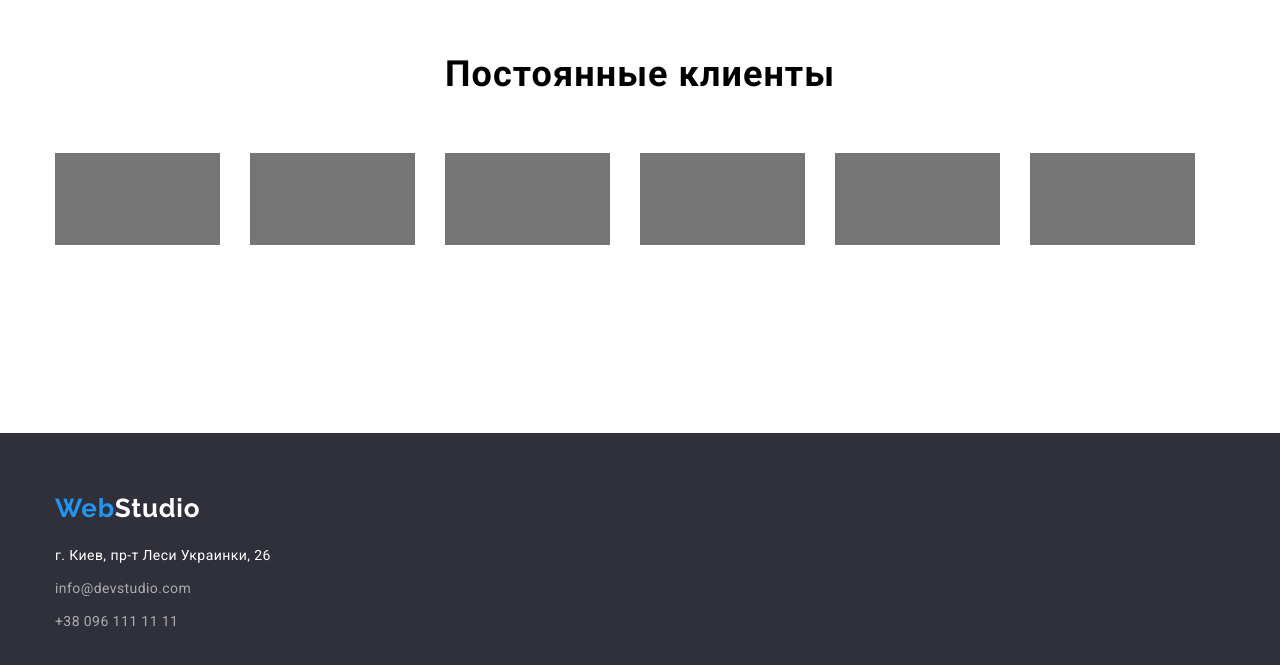
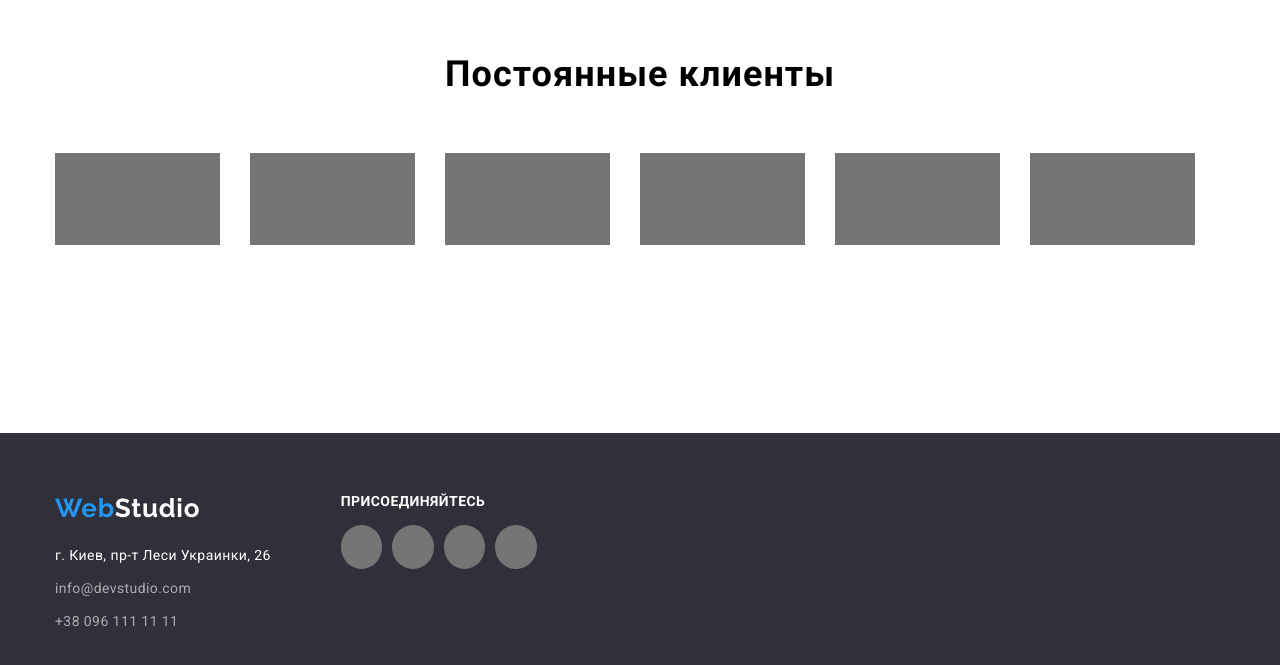
Before and after one commit to Igor-Degovtsov/goit-markup-hw-04, a plain HTML site: page index.html in a window 1280 px wide. Shown: the part 2349-3014 px from the top of the page. Drawn offline with Linux system fonts and the light colour scheme.

Commit message:
footer-add

```diff
--- a/css/style.css
+++ b/css/style.css
@@ -450,12 +450,31 @@ body {
 
 .section-footer {
   padding: 60px 0;
+  display: flex;
 }
 
 .container-footer {
   display: flex;
-  flex-direction: column;
-  align-items: flex-start;
+}
+
+.footer-socialnetworks-list {
+  display: flex;
+}
+
+.container-footer-socialnetwork {
+  width: 206px;
+  height: 80px;
+  margin-left: 70px;
+}
+
+.footer-socialnetwork-text {
+  width: 145px;
+  height: 16px;
+  font-weight: 700;
+  font-size: 14px;
+  line-height: 16px;
+  letter-spacing: 0.03em;
+  color: var(--second-text-color);
 }
 
 .footer-logo {
@@ -465,7 +484,9 @@ body {
   line-height: 1.19;
   letter-spacing: 0.03em;
   color: var(--second-text-color);
-  padding-bottom: 20px;
+}
+.adress-footer {
+  margin-top: 20px;
 }
 
 .logo-color-footer {
--- a/index.html
+++ b/index.html
@@ -215,9 +215,11 @@
     </main>
     <footer class="footer">
         <section class="section section-footer">
+            <h2 hidden>footer</h2>
             <div class="container container-footer">
-                <a class="link footer-logo" lang="en" href=""><span class="logo-color-footer">Web</span>Studio</a>
-                <address>
+                <div>
+                    <a class="link footer-logo" lang="en" href=""><span class="logo-color-footer">Web</span>Studio</a>
+                    <address class="adress-footer">
                     <ul class="list footer-list">
                         <li class="footer-link-list">
                             <a class="link footer-link" href="https://goo.gl/maps/SByHTxkLmD4HYPQ19">г. Киев, пр-т Леси Украинки, 26</a>
@@ -229,7 +231,25 @@
                             <a class="link footer-link adr" href="tel:+380961111111">+38 096 111 11 11</a>
                         </li>
                     </ul>
-                </address>
+                    </address>
+                </div>
+                <div class="container-footer-socialnetwork">
+                <h3 class="footer-socialnetwork-text">ПРИСОЕДИНЯЙТЕСЬ</h3>
+                <ul class="list footer-socialnetworks-list">
+                    <li class="team-socialnetworks-item">
+                        <a href="" class="socialnetworks"></a>
+                    </li>
+                    <li class="team-socialnetworks-item">
+                        <a href="" class="socialnetworks"></a>
+                    </li>
+                    <li class="team-socialnetworks-item">
+                        <a href="" class="socialnetworks"></a>
+                    </li>
+                    <li class="team-socialnetworks-item">
+                        <a href="" class="socialnetworks"></a>
+                    </li>
+                </ul>
+                </div>
             </div>
         </section>
     </footer>
```
